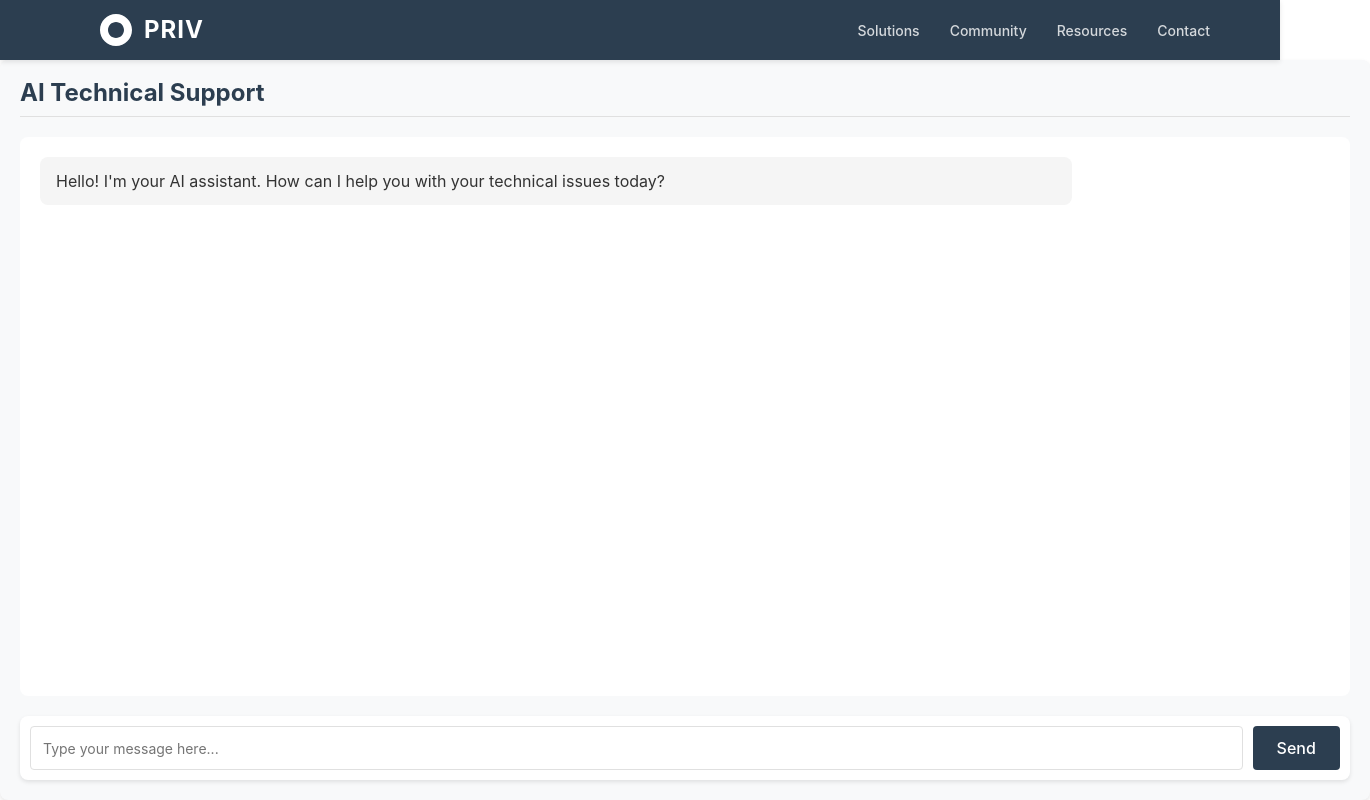
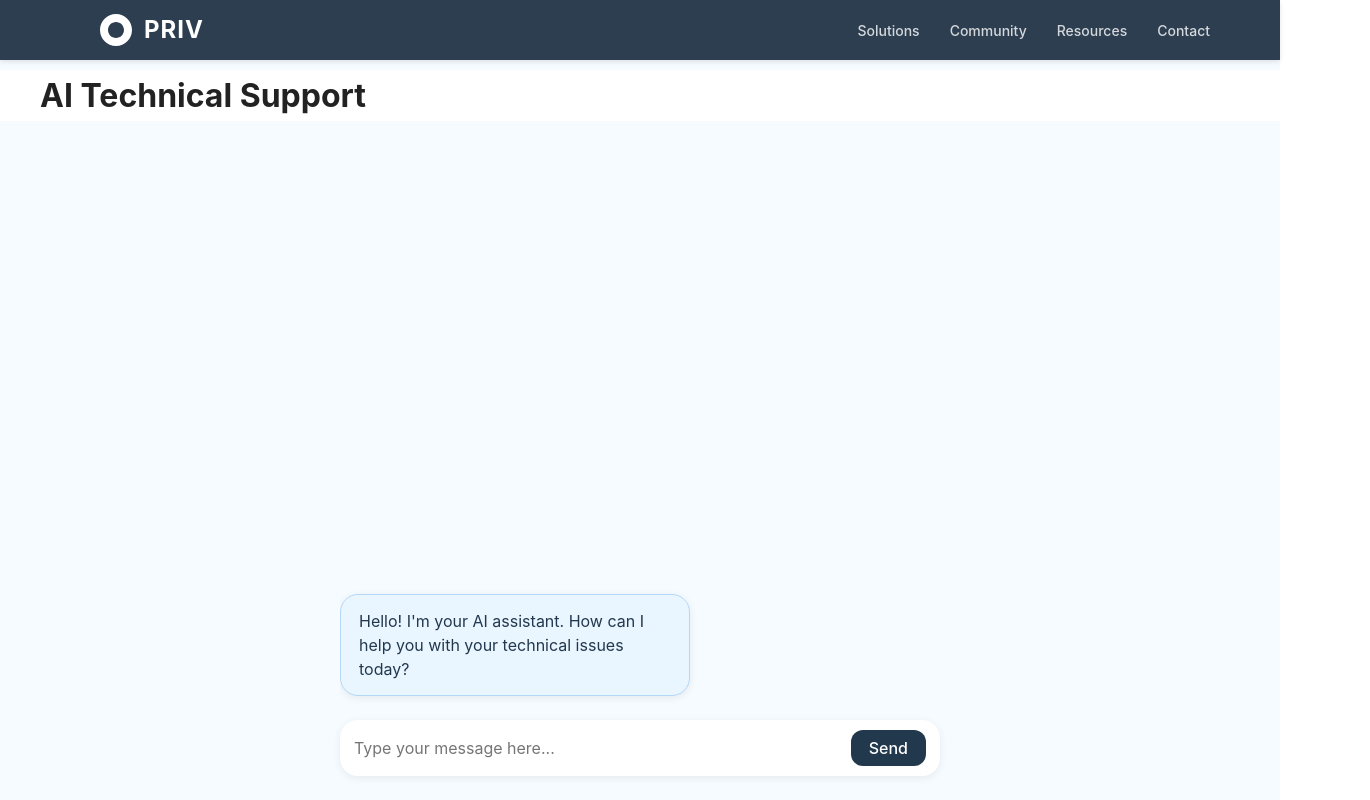
Before and after one commit to RelKereta/PRIVHelpdesk_TicketingSystem, a React (Vite) app in the folder frontend/: page /chatbot in a window 1280 px wide. Shown: the whole page, 1370 px wide, since content can reach past the window. Built offline with nearby package versions, Linux system fonts and the light colour scheme; sample sign-in values are in the browser's storage.

Commit message:
style: make chatbot header white with black text for seamless look

```diff
--- a/frontend/src/pages/Chatbot.css
+++ b/frontend/src/pages/Chatbot.css
@@ -1,89 +1,134 @@
 .chatbot-container {
-  padding: 20px;
-  background-color: #f8f9fa;
-  border-radius: 8px;
-  margin-top: 60px;
-  box-shadow: 0 2px 4px rgba(0, 0, 0, 0.1);
-  height: calc(100vh - 60px);
-  width: 190%;
-  max-width: 1650px;
-  margin-left: auto;
-  margin-right: auto;
+  background: #f6fbff;
+  width: 100vw;
+  min-height: 100vh;
   display: flex;
   flex-direction: column;
+  align-items: center;
+  justify-content: flex-start;
+  padding-top: 70px;
+  padding-bottom: 0;
+  box-sizing: border-box;
 }
 
 .chatbot-header {
-  display: flex;
-  justify-content: space-between;
-  align-items: center;
-  margin-bottom: 20px;
-  padding-bottom: 10px;
-  border-bottom: 1px solid #e0e0e0;
+  width: 100%;
+  background: #fff;
+  color: #222;
+  padding: 0;
+  margin: 0;
+  box-sizing: border-box;
 }
 
 .chatbot-header h1 {
+  font-size: 2rem;
   margin: 0;
-  color: #2c3e50;
-  font-size: 24px;
+  font-weight: bold;
+  color: #222;
+  padding: 8px 40px 8px 40px;
 }
 
 .chatbot-messages {
+  width: 100%;
+  max-width: 600px;
+  margin: 0 auto;
   flex: 1;
+  display: flex;
+  flex-direction: column;
+  gap: 18px;
+  padding: 24px 0 12px 0;
   overflow-y: auto;
-  padding: 20px;
-  background-color: white;
-  border-radius: 8px;
-  margin-bottom: 20px;
+  justify-content: flex-end;
+}
+
+.message-row {
+  display: flex;
+  align-items: flex-end;
+  gap: 12px;
 }
 
 .message {
-  margin-bottom: 15px;
-  padding: 12px 16px;
-  border-radius: 8px;
-  max-width: 80%;
-  word-wrap: break-word;
+  background: #fff;
+  border-radius: 18px;
+  box-shadow: 0 2px 8px rgba(0,0,0,0.07);
+  padding: 14px 18px;
+  font-size: 1rem;
+  max-width: 350px;
+  word-break: break-word;
+  margin-bottom: 0;
+  position: relative;
 }
 
 .user-message {
-  background-color: #e3f2fd;
   margin-left: auto;
-  color: #1565c0;
+  background: #f9fafb;
+  border: 1.5px solid #22384d;
+  color: #22384d;
 }
 
 .bot-message {
-  background-color: #f5f5f5;
   margin-right: auto;
-  color: #333;
+  background: #eaf6ff;
+  border: 1.5px solid #b3d8f7;
+  color: #22384d;
+}
+
+.avatar {
+  width: 32px;
+  height: 32px;
+  border-radius: 50%;
+  object-fit: cover;
+  background: #fff;
+  border: 2px solid #eaf6ff;
 }
 
 .chatbot-input {
+  width: 100%;
+  max-width: 600px;
+  margin: 12px auto 24px auto;
   display: flex;
+  align-items: center;
+  background: #fff;
+  border-radius: 18px;
+  box-shadow: 0 2px 8px rgba(0,0,0,0.07);
+  padding: 8px 14px;
   gap: 10px;
-  padding: 10px;
-  background-color: white;
-  border-radius: 8px;
-  box-shadow: 0 2px 4px rgba(0, 0, 0, 0.1);
 }
 
 .chatbot-input input {
   flex: 1;
-  padding: 12px;
-  border: 1px solid #e0e0e0;
-  border-radius: 4px;
-  font-size: 14px;
+  border: none;
+  outline: none;
+  font-size: 1rem;
+  background: transparent;
+  padding: 10px 0;
+  color: #22384d;
 }
 
 .chatbot-input button {
-  padding: 12px 24px;
-  background-color: #2c3e50;
-  color: white;
+  background: #22384d;
+  color: #fff;
   border: none;
-  border-radius: 4px;
+  border-radius: 12px;
+  padding: 8px 18px;
+  font-size: 1rem;
   cursor: pointer;
-  transition: background-color 0.3s;
+  transition: background 0.2s;
 }
 
 .chatbot-input button:hover {
-  background-color: #1a252f;
+  background: #1a2738;
 }
+
+/* Optional: icon styles for input bar */
+.input-icon {
+  font-size: 1.2rem;
+  color: #b3d8f7;
+  margin: 0 6px;
+  cursor: pointer;
+}
+
+html, body {
+  margin: 0;
+  padding: 0;
+}
```
